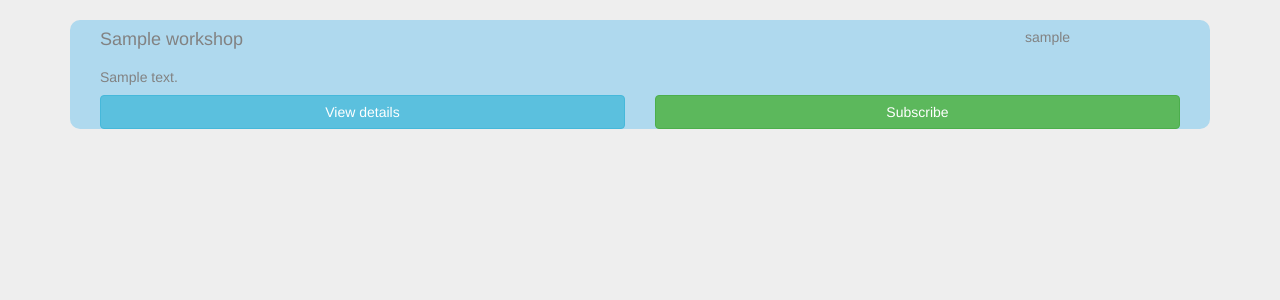
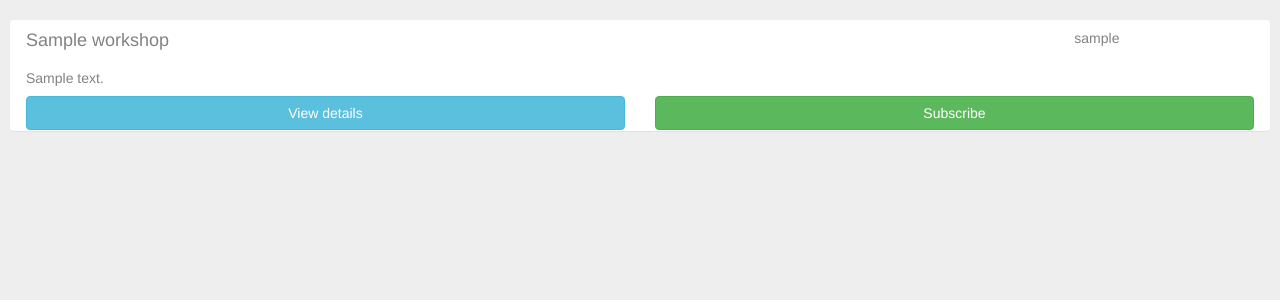
Before and after one commit to ivancompanyavi/workshops, a Django app: page /workshops// in a window 1280 px wide. Shown: the part 52-352 px from the top of the page. Run offline with Django 3.2, Linux system fonts and the light colour scheme; tables that the repository leaves empty hold one stand-in row (values such as "Sample post"); some libraries are stand-ins or nearby versions.

Commit message:
- Changed the style of the webpage

```diff
--- a/core/static/css/base.css
+++ b/core/static/css/base.css
@@ -15,3 +15,7 @@
     background: #afd9ee;
     border-radius: 10px;
 }
+.with-margin {
+  margin-right:10px;
+  margin-left:10px;
+}
--- a/core/templates/base.html
+++ b/core/templates/base.html
@@ -43,7 +43,6 @@
         </ul>
     </div>
 </nav>
-<div class="container">
 <div class="row">
     {% if messages %}
         {% for message in messages %}
@@ -53,6 +52,5 @@
 </div>
 {% block content %}
 {% endblock %}
-</div>
 </body>
 </html>
--- a/workshop/templates/workshop_detail.html
+++ b/workshop/templates/workshop_detail.html
@@ -1,14 +1,12 @@
 {% extends 'base.html' %}
 {% block title %}Workshops{% endblock %}
 {% block content %}
-    <div class="container">
     <div class="row">
         <div class="col-md-9">
             <h1>{{ workshop.name }}</h1>
         </div>
         <div class="col-md-3">
             <h3>by {{ workshop.commiter }}</h3>
-            </div>
         </div>
     </div>
     <div class="row panel">
@@ -63,7 +61,7 @@
         <a href="{% url 'question_detail' workshop.id question.id %}">
             <div class="row panel">
                 <div class="col-md-12">
-                    {{ workshop.name }}
+                    {{ question.description}}
                 </div>
             </div>
         </a>
--- a/workshop/templates/workshop_list.html
+++ b/workshop/templates/workshop_list.html
@@ -2,7 +2,26 @@
 {% block title %}Workshops{% endblock %}
 {% block content %}
     {% for workshop in workshops %}
-        <div class="col-md-12 workshop-item ">
+        {% if forloop.counter0|divisibleby:"3" %}
+            {% if not forloop.first %}
+                </div>
+            {% endif %}
+            <div class="row">
+            {% if forloop.counter0 == workshops|length|add:"-2" %}
+                <div class="col-md-6">
+            {% elif forloop.last %}
+                <div class="col-md-12">
+            {% else %}
+                <div class="col-md-4">
+            {% endif %}
+        {% else %}
+            {% if forloop.last and forloop.counter0|add:"-1"|divisibleby:"3" %}
+                <div class="col-md-6">
+            {% else %}
+                <div class="col-md-4">
+            {% endif %}
+        {% endif %}
+    <div class="row with-margin panel">
         <div class="col-md-10">
             <h4>{{ workshop.name }}</h4>
         </div>
@@ -21,5 +40,6 @@
             </div>
         {% endif %}
     </div>
+    </div>
     {% endfor %}
 {% endblock %}
--- a/workshop/views.py
+++ b/workshop/views.py
@@ -23,8 +23,10 @@
         form = WorkshopModelForm(request.POST)
         if form.is_valid():
             workshop_model = form.save(commit=False)
-            workshop_model.commiter = Worker.objects.get(user=request.user)
-            workshop_model.commiter.experience += LevelPoints.CREATE_WORKSHOP
+            worker = Worker.objects.get(user=request.user)
+            worker.experience += LevelPoints.CREATE_WORKSHOP
+            worker.save()
+            workshop_model.commiter = worker
             workshop_model.save()
             return redirect('profile')
     else:
@@ -86,7 +88,9 @@
             question.save()
             [question.options.add(o) for o in opts]
             workshop.questions.add(question)
-            workshop.commiter.experience += LevelPoints.CREATE_QUESTION
+            worker = workshop.commiter
+            worker.experience += LevelPoints.CREATE_QUESTION
+            worker.save()
             workshop.save()
             return redirect('workshop_detail', workshop_id=workshop_id)
 
```
Also changed, not shown: workshop/templates/question_detail.html (+22 -10 lines). Lines whose indentation alone changed are shown as unchanged.
